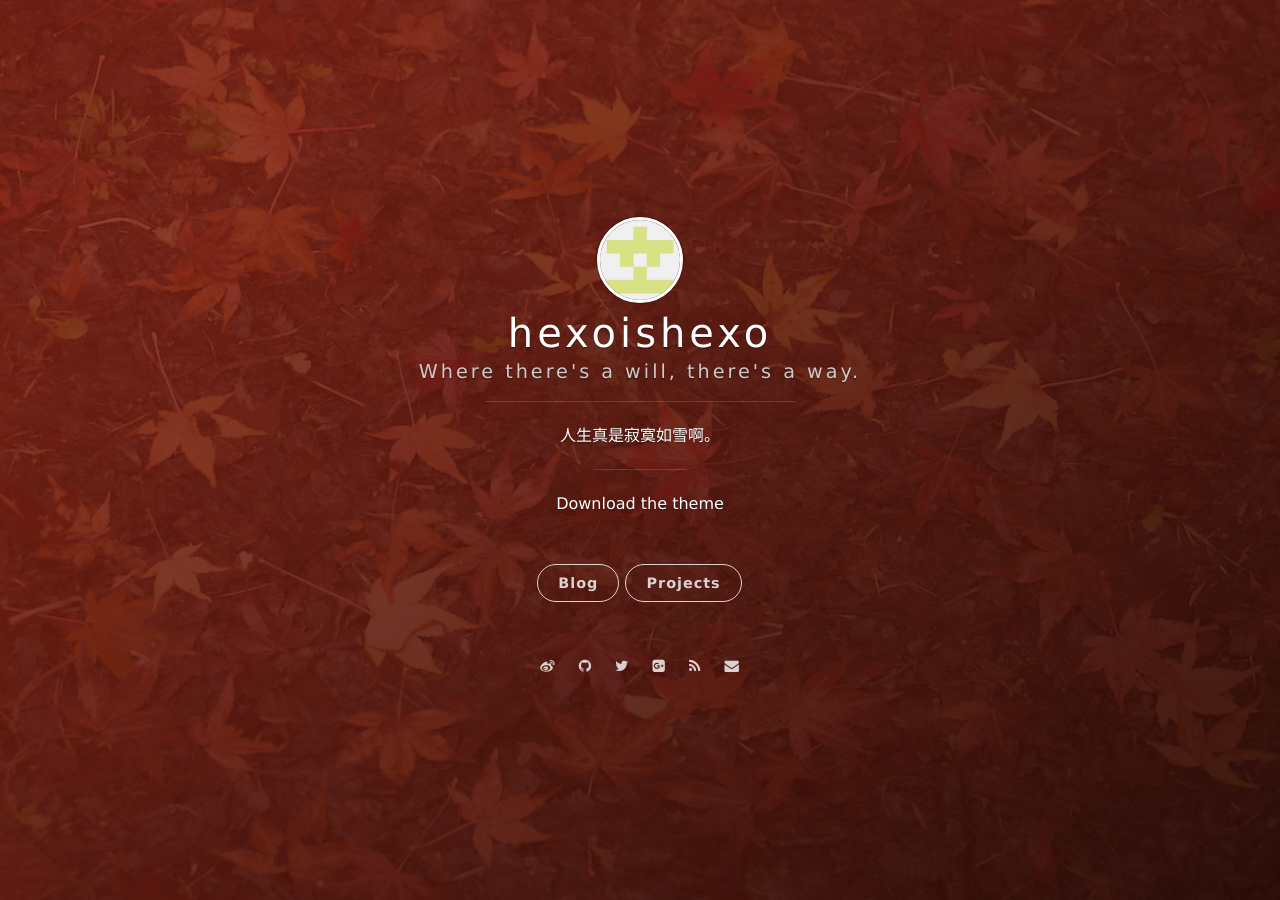
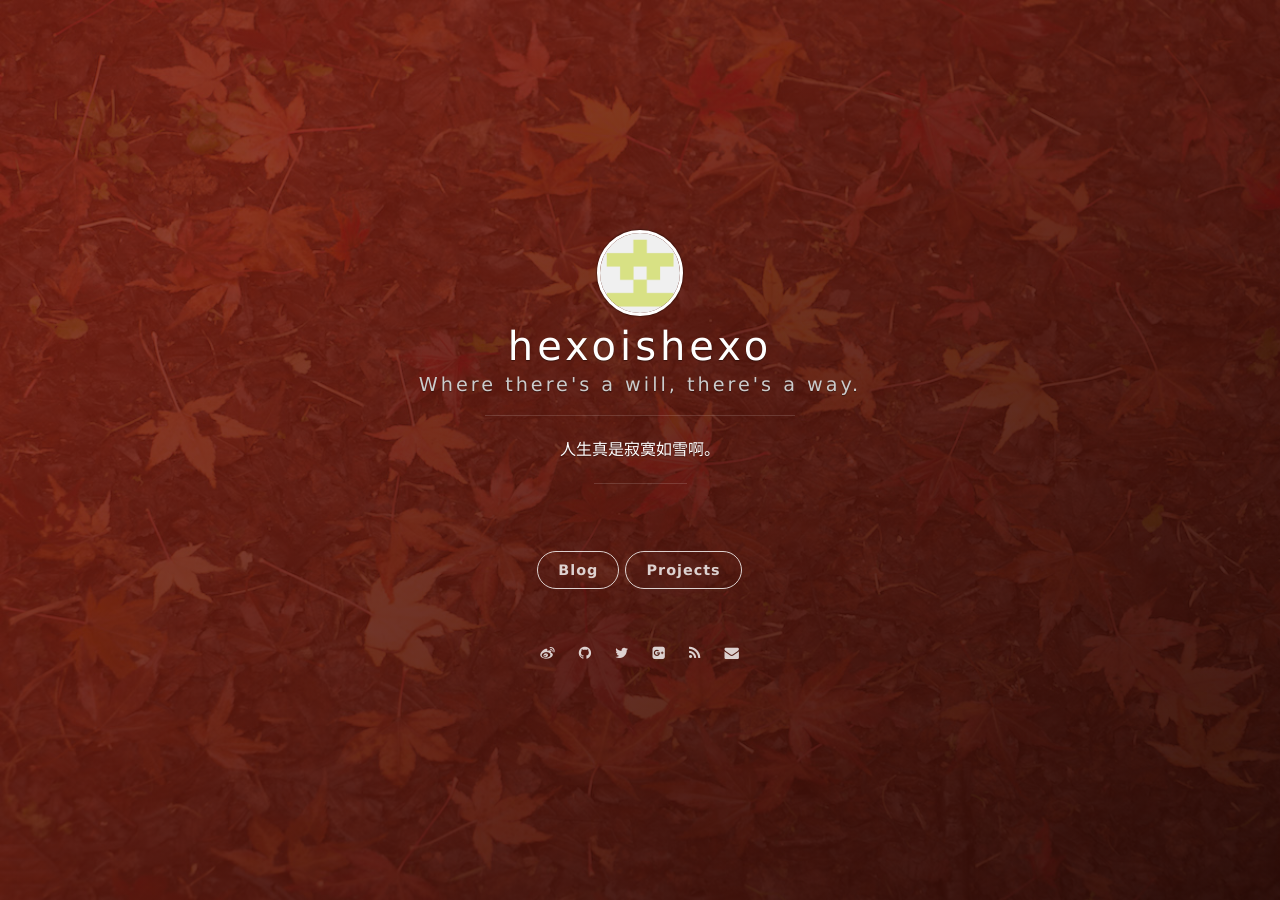
Before and after one commit to hexoishexo/hexoishexo.github.io, a Jekyll site: the page built from index.html, in a window 1280 px wide. Built offline with Jekyll 4.4.1, drawn with Linux system fonts in a browser that asks for light colours; nearby versions of some CDN libraries; Markdown is read by kramdown in place of the engine named in the settings; the list of posts is cut into pages by our own code.

Commit message:
Note comment
note comment.

```diff
--- a/_config.yml
+++ b/_config.yml
@@ -1,7 +1,7 @@
 # Basic
 title: hexoishexo
 subtitle: Where there's a will, there's a way.
-welcome_message: <a href="https://github.com/hexoishexo" target="_blank">Download the theme</a>
+#welcome_message: <a href="https://github.com/hexoishexo" target="_blank">Download the theme</a>
 description: 人生真是寂寞如雪啊。
 creator: <a href="https://hexoishexo.github.io/">@hexoishexo</a>
 
```
